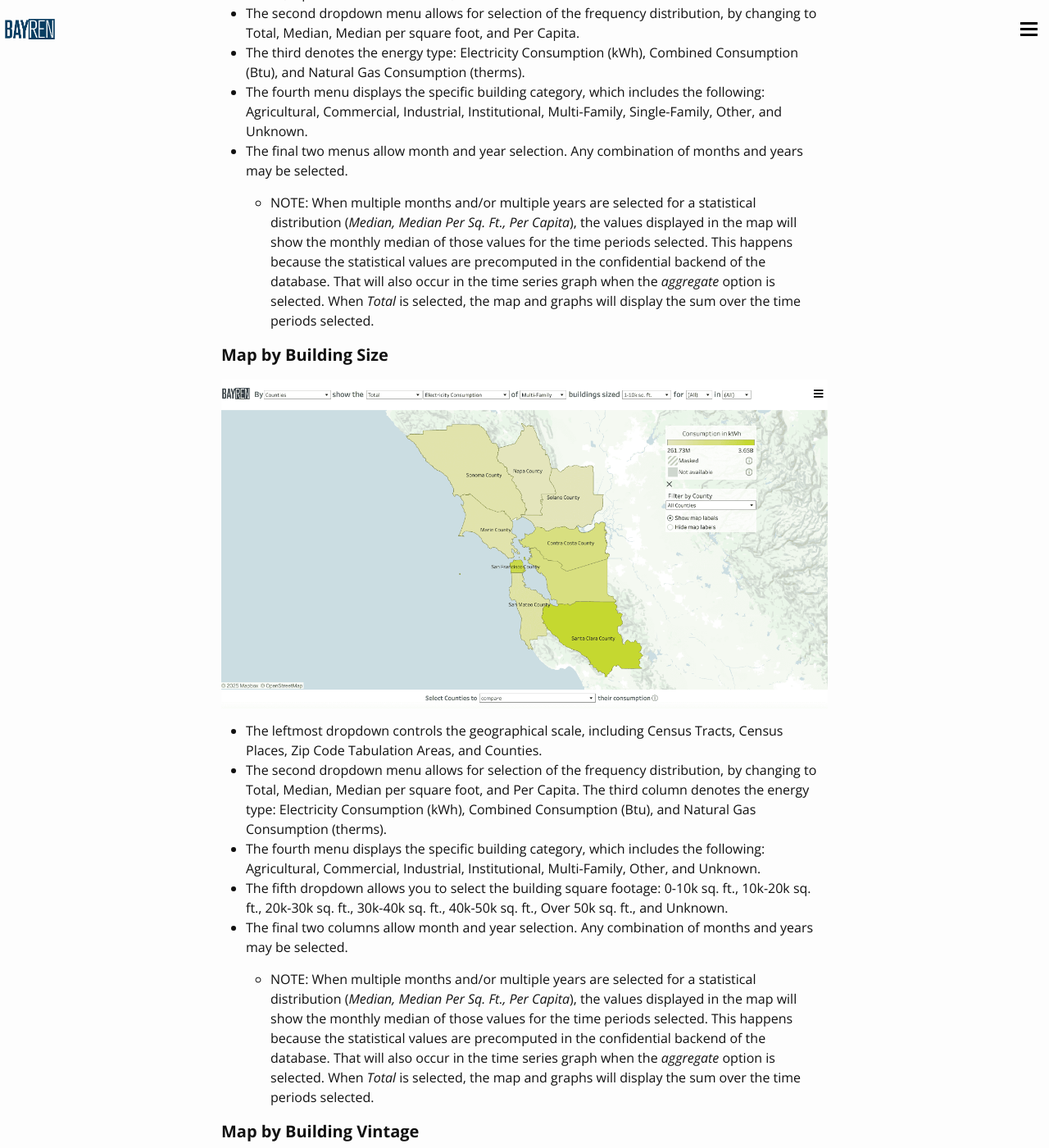
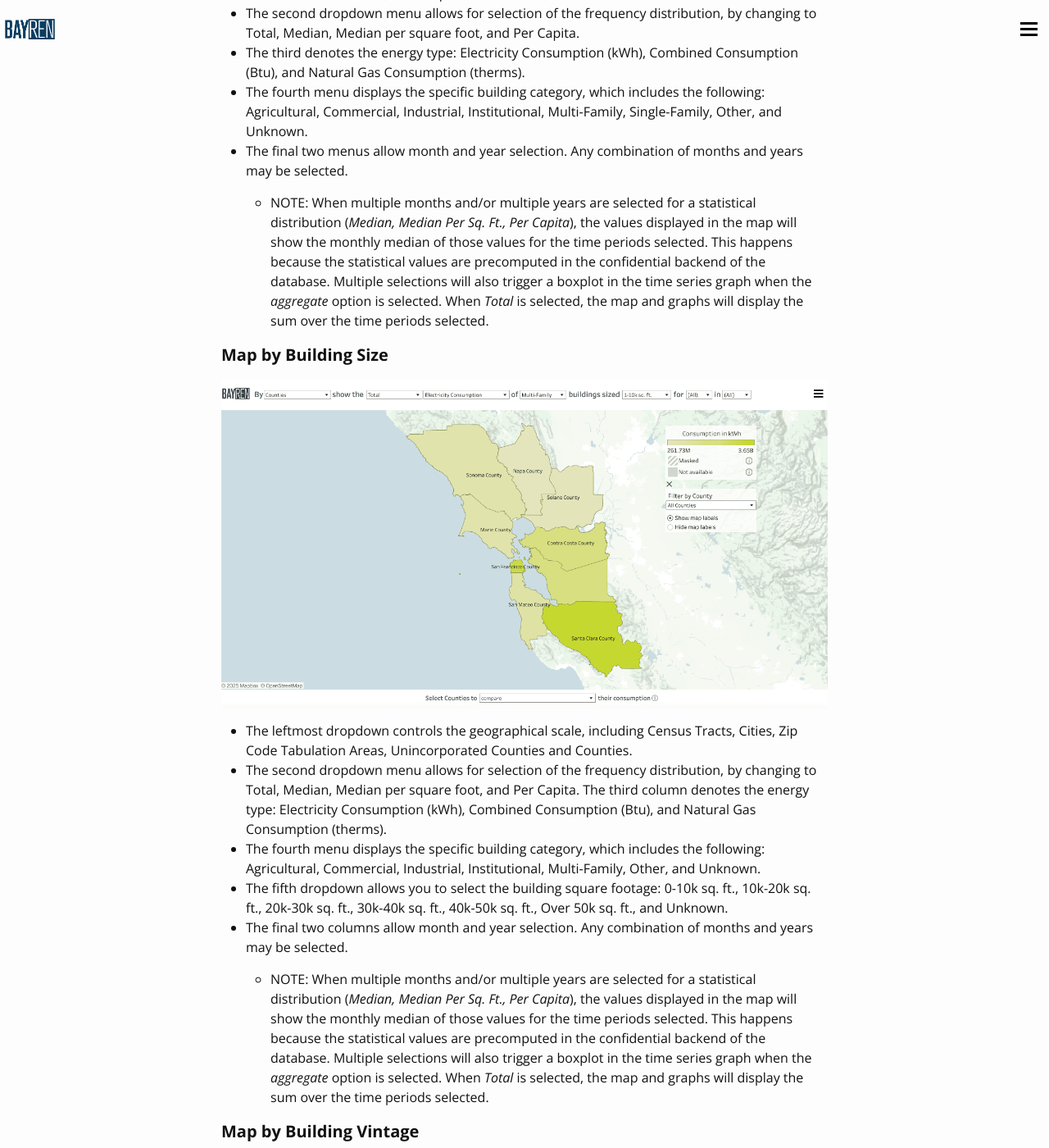
Before and after one commit to uclaioes/bayren-atlas, a Jekyll site: the page built from tutorial.md, in a window 1280 px wide and 1400 px high, scrolled down 1398 px. Shown: the whole window at 82% size. Built offline with Jekyll 4.4.1, drawn with Linux system fonts in a browser that asks for light colours; some of the changed text lies outside the part shown.

Commit message:
add unincorporated counties

```diff
--- a/tutorial.md
+++ b/tutorial.md
@@ -6,7 +6,7 @@ title: Tutorial
 These tutorials describe how to use the maps, adjust visualizations, and compare data across geographies on the Profiles page.
 
 ## Choosing a Visualization Style
-The Bay Area Energy Atlas provides interaction with the underlying data through the map pages as well as the Profiles page. The maps enable users to view the data geospatially, whereas the Profiles page allows users to directly compare bar charts or tables for specific energy use across all available data categories (Building Type, Size, Vintage, Area Median Income, and Calenviroscreen score).
+The Bay Area Energy Atlas provides interaction with the underlying data through the map pages as well as the Profiles page. The maps enable users to view the data geospatially, whereas the Profiles page allows users to directly view, compare, and aggregate data for specific energy use across all available data categories (Building Type, Size, Vintage, Area Median Income, and Calenviroscreen score).
 
 ## Mapping Options
 
@@ -27,45 +27,45 @@ For each map, use the drop-down options above the map to customize what you woul
 
 ![Screenshot of the Building Type map view set to show the total electricity consumption of buildings categorized as Single-Family by Counties for all months and all years.]({{ "/assets/images/tutorial/tutorial-bld-map-page.png" | relative_url }})
 
-* The leftmost dropdown controls the geographical scale, including Census Tracts, Census Places, Zip Code Tabulation Areas, and Counties.
+* The leftmost dropdown controls the geographical scale, including Census Tracts, Cities, Zip Code Tabulation Areas, Unincorporated Counties, and Counties.
 * The second dropdown menu allows for selection of the frequency distribution, by changing to Total, Median, Median per square foot, and Per Capita.
 * The third denotes the energy type: Electricity Consumption (kWh), Combined Consumption (Btu), and Natural Gas Consumption (therms).
 * The fourth menu displays the specific building category, which includes the following: Agricultural, Commercial, Industrial, Institutional, Multi-Family, Single-Family, Other, and Unknown.
 * The final two menus allow month and year selection. Any combination of months and years may be selected.
 
-    * NOTE: When multiple months and/or multiple years are selected for a statistical distribution (*Median, Median Per Sq. Ft., Per Capita*), the values displayed in the map will show the monthly median of those values for the time periods selected. This happens because the statistical values are precomputed in the confidential backend of the database. That will also occur in the time series graph when the *aggregate* option is selected. When *Total* is selected, the map and graphs will display the sum over the time periods selected.
+    * NOTE: When multiple months and/or multiple years are selected for a statistical distribution (*Median, Median Per Sq. Ft., Per Capita*), the values displayed in the map will show the monthly median of those values for the time periods selected. This happens because the statistical values are precomputed in the confidential backend of the database. Multiple selections will also trigger a boxplot in the time series graph when the *aggregate* option is selected. When *Total* is selected, the map and graphs will display the sum over the time periods selected.
 
 #### **Map by Building Size**
 
 ![Screenshot of toolbar in Building Size map view set to show the total electricity consumption of buildings categorized as Single-Family and sized 1-10k sq. ft. by Counties for all months and all years.]({{ "/assets/images/tutorial/tutorial-sqft-map-page.png" | relative_url }})
 
-* The leftmost dropdown controls the geographical scale, including Census Tracts, Census Places, Zip Code Tabulation Areas, and Counties.
+* The leftmost dropdown controls the geographical scale, including Census Tracts, Cities, Zip Code Tabulation Areas, Unincorporated Counties and Counties.
 * The second dropdown menu allows for selection of the frequency distribution, by changing to Total, Median, Median per square foot, and Per Capita.
 The third column denotes the energy type: Electricity Consumption (kWh), Combined Consumption (Btu), and Natural Gas Consumption (therms).
 * The fourth menu displays the specific building category, which includes the following: Agricultural, Commercial, Industrial, Institutional, Multi-Family, Other, and Unknown.
 * The fifth dropdown allows you to select the building square footage: 0-10k sq. ft., 10k-20k sq. ft., 20k-30k sq. ft., 30k-40k sq. ft., 40k-50k sq. ft., Over 50k sq. ft., and Unknown.
 * The final two columns allow month and year selection. Any combination of months and years may be selected.
 
-    * NOTE: When multiple months and/or multiple years are selected for a statistical distribution (*Median, Median Per Sq. Ft., Per Capita*), the values displayed in the map will show the monthly median of those values for the time periods selected. This happens because the statistical values are precomputed in the confidential backend of the database. That will also occur in the time series graph when the *aggregate* option is selected. When *Total* is selected, the map and graphs will display the sum over the time periods selected.
+    * NOTE: When multiple months and/or multiple years are selected for a statistical distribution (*Median, Median Per Sq. Ft., Per Capita*), the values displayed in the map will show the monthly median of those values for the time periods selected. This happens because the statistical values are precomputed in the confidential backend of the database. Multiple selections will also trigger a boxplot in the time series graph when the *aggregate* option is selected. When *Total* is selected, the map and graphs will display the sum over the time periods selected.
 
 #### **Map by Building Vintage**
 
 ![Alt text: Screenshot of toolbar in Building Vintage map view set to show the total electricity consumption of buildings categorized as Single-Family and built 1978-1989 by Counties for all months and all years.]({{ "/assets/images/tutorial/tutorial-vint-map-page.png" | relative_url }})
 
-* The leftmost dropdown controls the geographical scale, including Census Tracts, Census Places, Zip Code Tabulation Areas, and Counties.
+* The leftmost dropdown controls the geographical scale, including Census Tracts, Cities, Zip Code Tabulation Areas, Unincorporated Counties and Counties.
 * The second dropdown menu allows for selection of the frequency distribution, by changing to Total, Median, Median per square foot, and Per Capita.
 * The third menu denotes the energy type: Electricity Consumption (kWh), Combined Consumption (Btu), and Natural Gas Consumption (therms).
 * The fourth menu displays the specific building category, which includes the following: Agricultural, Commercial, Industrial, Institutional, Multi-Family, Single-Family, Other, and Unknown.
 * The fifth dropdown allows you to select the time period in which buildings were built: Before 1949, 1950-1977, 1978-1989, After 1990, and Unknown.
 * The final two columns allow month and year selection. Any combination of months and years may be selected.
 
-    * NOTE: When multiple months and/or multiple years are selected for a statistical distribution (*Median, Median Per Sq. Ft., Per Capita*), the values displayed in the map will show the monthly median of those values for the time periods selected. This happens because the statistical values are precomputed in the confidential backend of the database. That will also occur in the time series graph when the *aggregate* option is selected. When *Total* is selected, the map and graphs will display the sum over the time periods selected.
+    * NOTE: When multiple months and/or multiple years are selected for a statistical distribution (*Median, Median Per Sq. Ft., Per Capita*), the values displayed in the map will show the monthly median of those values for the time periods selected. This happens because the statistical values are precomputed in the confidential backend of the database. Multiple selections will also trigger a boxplot in the time series graph when the *aggregate* option is selected. When *Total* is selected, the map and graphs will display the sum over the time periods selected.
 
 #### **Map by Residential Income**
 
-![Screenshot of toolbar in Residential Income map view set to show the total electricity consumption of buildings categorized as Multi-Family representing 80-100% of the Median Family Income by Census Places for all months and all years.]({{ "/assets/images/tutorial/tutorial-ami-map-page.png" | relative_url }})
+![Screenshot of toolbar in Residential Income map view set to show the total electricity consumption of buildings categorized as Multi-Family representing 80-100% of the Median Family Income by Cities for all months and all years.]({{ "/assets/images/tutorial/tutorial-ami-map-page.png" | relative_url }})
 
-* The leftmost dropdown controls the geographical scale, including Census Tracts, Census Places, and Zip Code Tabulation Areas.
+* The leftmost dropdown controls the geographical scale, including Census Tracts, Cities, and Zip Code Tabulation Areas.
 * The second dropdown menu allows for selection of the frequency distribution, by changing to Total, Median, Median per square foot, and Per Capita.
 * The third column denotes the energy type: Electricity Consumption (kWh), Combined Consumption (Btu), and Natural Gas Consumption (therms).
 * The fourth menu displays the specific building category, which includes the following: Multi-Family and Single-Family.
@@ -89,19 +89,15 @@ While all layers are technically available to toggle off and on, we recommend ma
 
 ![Screenshot of the Building Type map with the Layer Control menu open in the upper left side of the map area. Both DAC Census Tracts and Non-DAC Census Tracts layers are made visible. The Map is zoomed into a census tract in San Francisco County with the tooltip open, showing the name of the census tract as well as the CalEnviroscreen percentile score.]({{ "/assets/images/tutorial/tutorial-bld-dac-hover.png" | relative_url }})
 
-Map layers of DAC and Non-DAC census tracts derived from CalEnviroscreen 4.0 are available as context layers. When turned on, their their tooltips will be prioritized upon hover. These map overlays are available separately to increase the flexibility of the layer control.
+Map layers of DAC and Non-DAC census tracts derived from CalEnviroscreen 4.0 are available as context layers. When turned on, their tooltips will be prioritized upon hover. These map overlays are available separately to increase the flexibility of the layer control.
 
 ### How can I interact with the maps?
 
 Each interactive map will have shared and unique variables available for adjustment at the top of the window. The options are described in the section *How can I customize the map?*
 
-In addition to the filter selections available at the top of the map, there is a menu of extra map controls below the legend. When viewing the map, you can use the “Filter Census Tracts by County” dropdown to view the census tracts that lie completely within a county of interest, as well as the Census Places and Zip Code Tabulation areas that intersect a county of interest.
+In addition to the filter selections available at the top of the map, there is a menu of extra map controls below the legend. When viewing the map, you can use the “Filter to: [County]” dropdown to view only the geographies that intersect or lie completely within a county of interest.
 
 ![Screenshot of the Building Type map with a dotted blue outline around the Extra Map Controls available near the top right corner of the map page below the legend.]({{ "/assets/images/tutorial/tutorial-bld-map-page.png" | relative_url }})
-
-When viewing Census Places, a second filter will appear that allows filtering based on whether or not the geography is incorporated or unincorporated.
-
-![Screenshot of the Building Type map organized by census places with the Extra Map Controls available near the top right corner of the map page below the legend. The census places filter for incorporation status is visible.]({{ "/assets/images/tutorial/tutorial-bld-extra-map-controls.png" | relative_url }})
 
 Below the filters is an option to show and hide map labels, which may be useful when examining consumption of the more granular geography levels.
 
@@ -143,7 +139,7 @@ When aggregating, a single graph will display while maintaining separate data su
 
 ![Screenshot of the Building Type map page with Sonoma County and Alameda County selected with the aggregate option open. A tooltip for 2017 for all selected geographies is populated.]({{ "/assets/images/tutorial/tutorial-bld-aggregate-tooltip.png" | relative_url }})
 
-* NOTE: When viewing consumption as a statistic (*median, median per sq. ft., per capita*) in the aggregation state for multiple geographies, the graph values will display the median of the monthly statistical value (i.e. median of monthly per capita values). This happens because the statistical values are precomputed in the confidential backend of the database.
+* NOTE: When viewing consumption as a statistic (*median, median per sq. ft., per capita*) in the aggregation state for multiple geographies, a boxplot will be triggered.
 
 #### **How do I interpret masking in the graph?**
 
@@ -163,7 +159,7 @@ This feature is meant to maintain transparency as aggreggations in the public at
 
 ![Screenshot of the Building Type map page with Sonoma County and Alameda County selected along with the population of the bar graphs and summaries below the map. A tooltip for 2019 of Alameda County is populated.]({{ "/assets/images/tutorial/tutorial-bld-graph-hover.png" | relative_url }})
 
-When hovering over the year value in the x-axis of the graph, the aggregate consumption value for the entire year will display in the tooltip.
+Selections in the graph are available when viewing the *Total* value of a metric. When hovering over the year value in the x-axis of the graph, the aggregate consumption value for the entire year will display in the tooltip.
 
 To aggregate specific months and years of interest for the tooltip, you can:
 
@@ -192,18 +188,16 @@ More information on the Profiles page is available in the next section.
 
 ### How do I compare profiles?
 
-If you have selected a geography from a map, and navigate to the Profiles page via the View Profiles button, all the available visualizations and data summaries in the Profiles page will be populated with the selection.
+If you have selected a geography from a map, and navigate to the Profiles page via the *Go to Profiles* button, all the available visualizations and data summaries in the Profiles page will be populated with the selection.
 
 You can also navigate to the Profiles page independently of the map, by using the Menu in the upper-right corner of the window. When you enter the Profiles page without a map selection, the graphs will be unpopulated until a selection is made in the map or the top filters.
 
 ![Screenshot of the very top of the Profiles page, showing the filter selection bar, the map, and the data summaries of the selected geographies.]({{ "/assets/images/tutorial/tutorial-profiles-page.png" | relative_url }})
 
-* The leftmost dropdown filters the geographical scale, including Census Tracts, Census Places, Zip Code Tabulation Areas, and Counties.
-* The second option allows you to choose specific geographies to compare. This dropdown will update depending on the selected geographic level as well as the county filter.
+* The leftmost dropdown filters the geographical scale, including Census Tracts, Cities, Zip Code Tabulation Areas, Unincorporated Counties and Counties.
+* The second option allows you to choose specific geographies to select. This dropdown will update depending on the selected geographic level as well as the county filter.
 * The next column denotes the energy type: Electricity Consumption (kWh), Combined Consumption (Btu), and Natural Gas Consumption (therms).
 * The following two columns allow month and year selection. Any combination of months and years may be selected.
-
-    * NOTE: When multiple months and/or multiple years are selected for a statistical distribution (Median, Median Per Sq. Ft., Per Capita), the values displayed in visualizations will show the median of those values for the time periods selected. This happens because the statistical values are precomputed in the confidential backend of the database. When Total is selected, the map and graphs will display the sum over the time periods selected.
 
 Below the Demographics information, you are given the option to choose the analysis mode and the results view:
 * Choose whether to compare or aggregate the data for the selected geographies.
@@ -257,7 +251,7 @@ There are two ways in which CalEnviroscreen 4.0 data are incorporated into the a
 
     * NOTE: The population graph is not currently available pending a data processing update.
 
-Because Census Places and Zip Code Tabulation Areas do not necessarily align with Census Tracts, these visualizations will only populate when viewing Census Tracts or Counties.
+Because Cities and Zip Code Tabulation Areas do not necessarily align with Census Tracts, these visualizations will only populate when viewing Census Tracts or Counties.
 
 ## Downloading data
 
```
Also changed, not shown: other parts of tutorial.md (+1 -1 lines).
